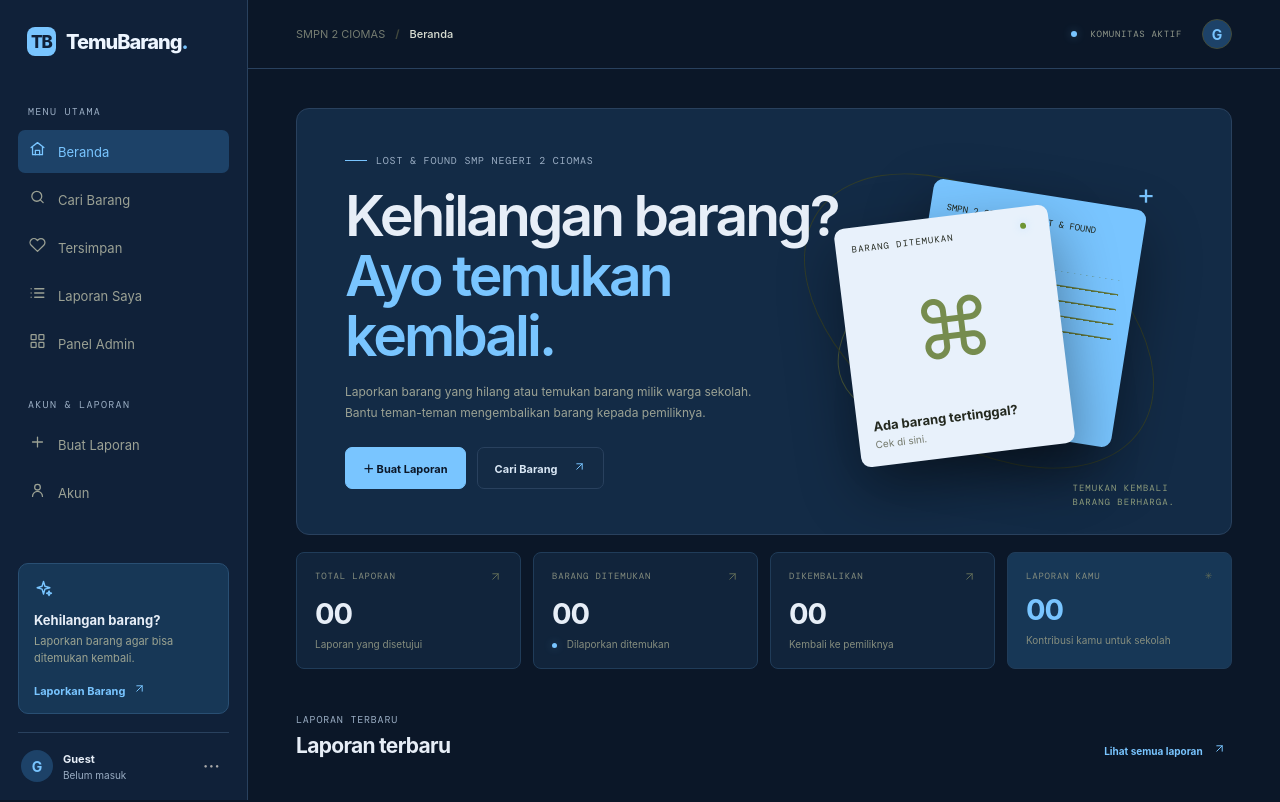
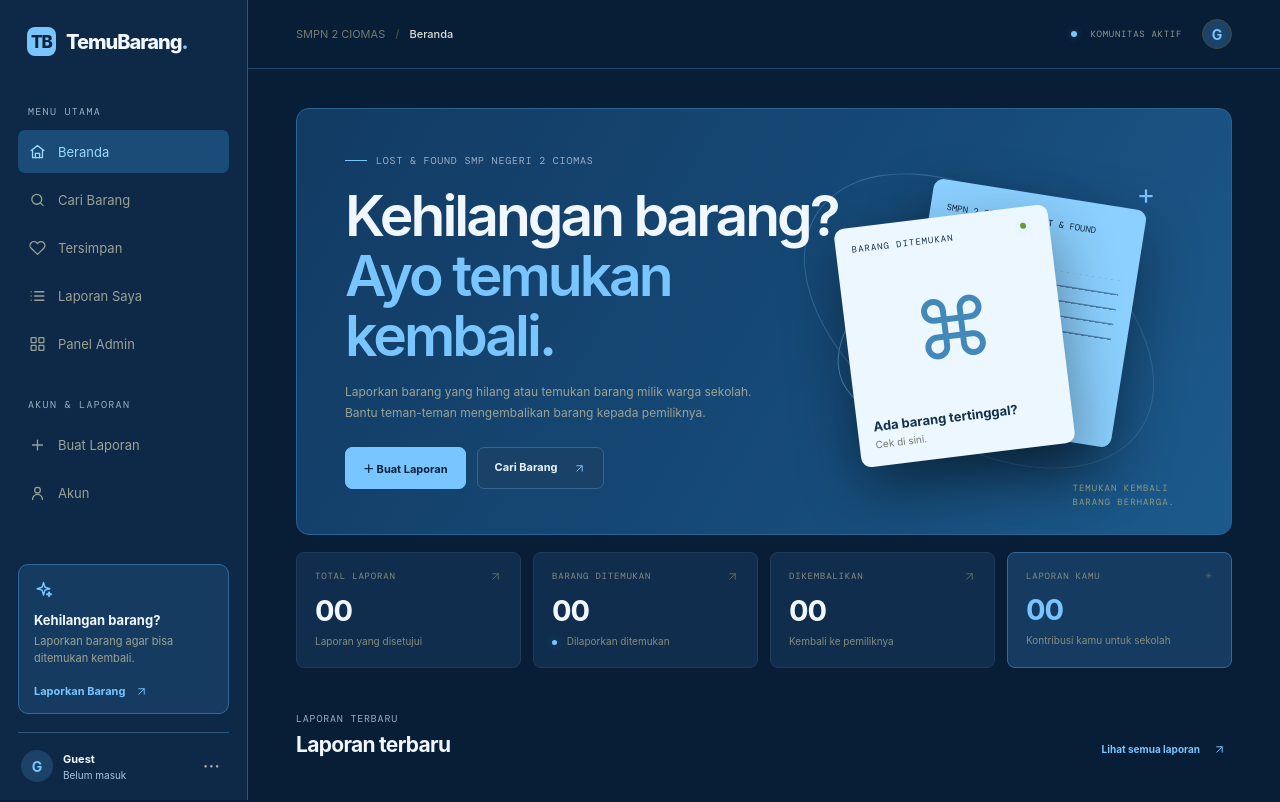
Before and after one commit to arche11/TemuBarang, a plain HTML site: page index.html in a window 1280 px wide. Shown: the top 802 px of the page. Drawn offline with nearby package versions, Linux system fonts and the light colour scheme.

Commit message:
Update CSS variables and styles for UI elements

```diff
--- a/style.css
+++ b/style.css
@@ -161,3 +161,49 @@ button,input,select,textarea{font:inherit}
   .stat-card{border-radius:8px}
   .item-card:hover{transform:none}
 }
+
+
+/* Brighter blue refresh */
+:root{
+  --bg:#071b33;
+  --panel:#102d4d;
+  --panel2:#173d65;
+  --line:#2b5680;
+  --muted:#a9c4df;
+  --text:#f1f7ff;
+  --lime:#79c5ff;
+  --lime-dark:#3d9de0;
+}
+body{background:#081d36;color:#f1f7ff}
+.sidebar{background:#0d2947}
+.topbar{border-color:#24496d}
+.hero{background:linear-gradient(120deg,#123b63 0%,#164a78 58%,#1c5a8c 100%);border-color:#2b6394}
+.orbit{border-color:#4d8cbd}
+.orbit-two{border-color:#356b99}
+.card-back{background:#8bd0ff;color:#102a43}
+.fake-lines{background:repeating-linear-gradient(to bottom,transparent 0 13px,#4b82ad 14px 15px)}
+.card-front{background:#edf7ff;color:#15324d}
+.key-illustration{color:#4388bb}
+.stat-card,.item-card,.search-box,.filter-bar select,.admin-table{background:#102d4d}
+.item-image,.detail-image,.detail-fact{background:#173d65}
+.help-card,.notice,.stat-highlight{background:#153b60;border-color:#326b9b}
+.nav-item.active,.mobile-nav-item.active,.segment.active{background:#1b4c78;color:#9bd8ff}
+.btn-primary{background:#79c5ff;color:#08213b;border-color:#79c5ff}
+.btn-primary:hover{background:#a3ddff;border-color:#a3ddff}
+.btn-ghost{background:#1a4268;border-color:#35658f;color:#e8f5ff}
+.bottom-banner{background:#8bd0ff;color:#08213b}
+.bottom-banner .eyebrow,.bottom-banner p{color:#245477}
+.btn-dark{background:#103252;color:#eff8ff}
+.toast{background:#8bd0ff;color:#08213b}
+.modal{background:#102d4d;border-color:#35658f}
+.field input,.field select,.field textarea,.admin-table select{background:#081d36;border-color:#315b82;color:#f1f7ff}
+.ui-icon{display:inline-block;vertical-align:middle;flex:none}
+.nav-icon{display:inline-flex;align-items:center;justify-content:center}
+.help-icon{display:inline-flex;align-items:center}
+.key-illustration{display:grid;place-items:center}
+.item-placeholder{display:grid;place-items:center}
+.item-open,.text-link,.help-card button{display:inline-flex;align-items:center;gap:5px}
+.item-meta svg{vertical-align:-2px}
+.mobile-nav-item span{display:flex;align-items:center;justify-content:center}
+.save-btn{display:grid;place-items:center}
+.save-btn svg{width:15px;height:15px}
```
